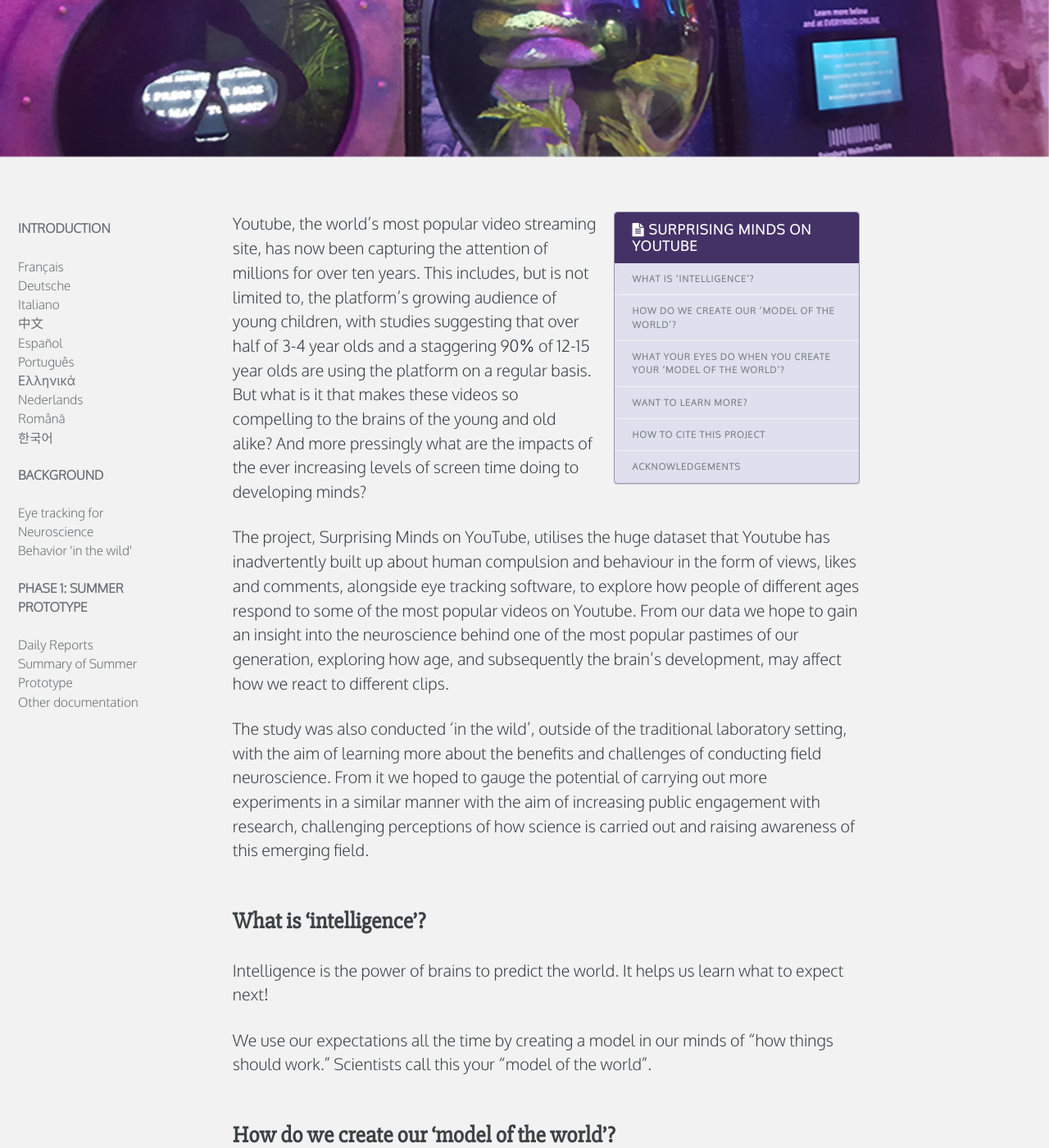
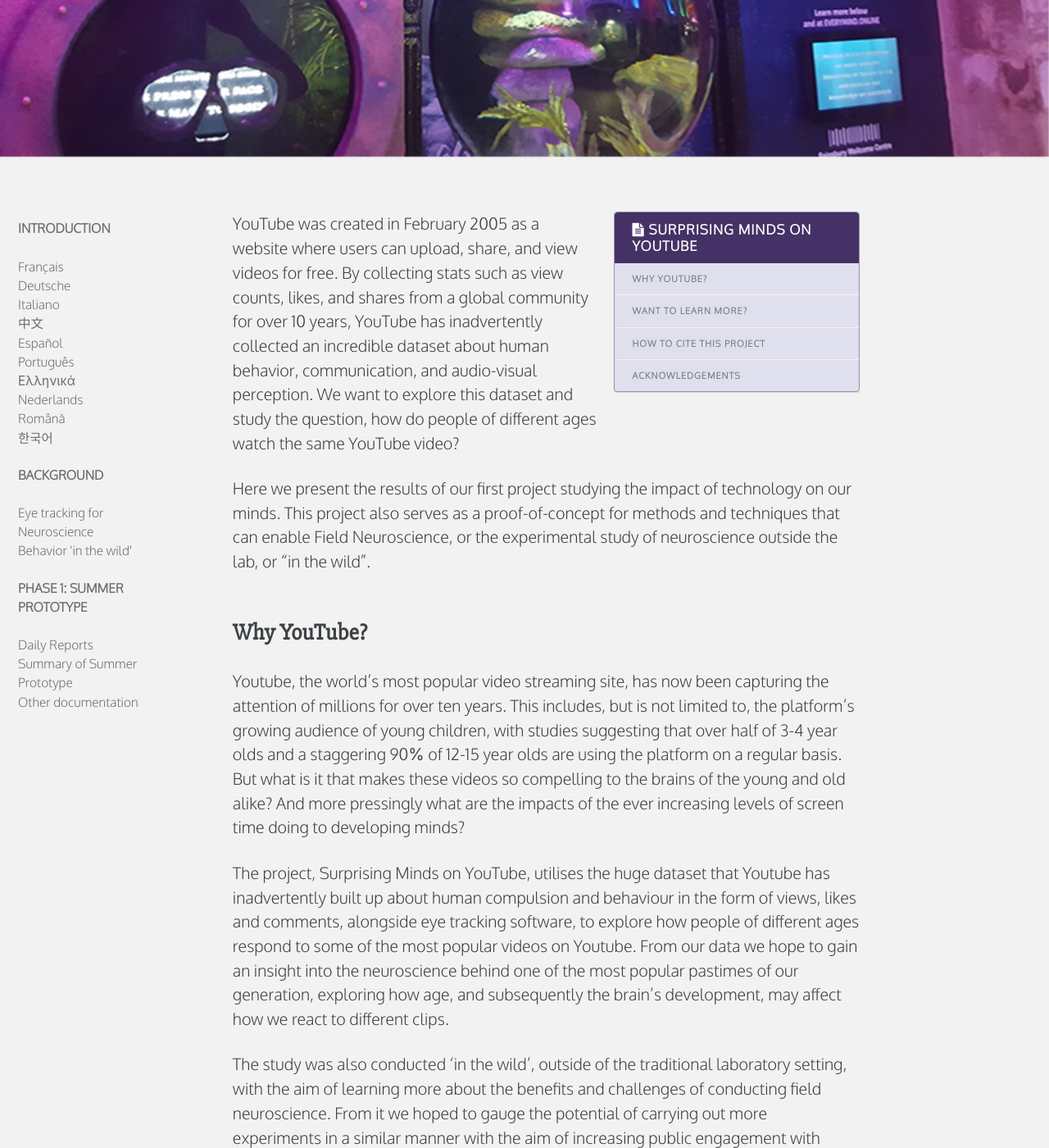
Before and after one commit to everymind/SurprisingMindsOnYoutube, a Jekyll site: the page built from index.md, in a window 1280 px wide and 1400 px high, scrolled down 628 px. Shown: the whole window at 82% size. Built offline with Jekyll 4.4.1, drawn with Linux system fonts in a browser that asks for light colours; some of the changed text lies outside the part shown.

Commit message:
Update index.md
new project description

```diff
--- a/index.md
+++ b/index.md
@@ -20,27 +20,17 @@
 
 {% include toc title="Surprising Minds on YouTube" %}
 
+YouTube was created in February 2005 as a website where users can upload, share, and view videos for free. By collecting stats such as view counts, likes, and shares from a global community for over 10 years, YouTube has inadvertently collected an incredible dataset about human behavior, communication, and audio-visual perception. We want to explore this dataset and study the question, how do people of different ages watch the same YouTube video?
+
+Here we present the results of our first project studying the impact of technology on our minds. This project also serves as a proof-of-concept for methods and techniques that can enable Field Neuroscience, or the experimental study of neuroscience outside the lab, or "in the wild".
+
+## Why YouTube?
+
 Youtube, the world’s most popular video streaming site, has now been capturing the attention of millions for over ten years. This includes, but is not limited to, the platform’s growing audience of young children, with studies suggesting that over half of 3-4 year olds and a staggering 90% of 12-15 year olds are using the platform on a regular basis. But what is it that makes these videos so compelling to the brains of the young and old alike? And more pressingly what are the impacts of the ever increasing levels of screen time doing to developing minds?
 
 The project, Surprising Minds on YouTube, utilises the huge dataset that Youtube has inadvertently built up about human compulsion and behaviour in the form of views, likes and comments, alongside eye tracking software, to explore how people of different ages respond to some of the most popular videos on Youtube. From our data we hope to gain an insight into the neuroscience behind one of the most popular pastimes of our generation, exploring how age, and subsequently the brain’s development, may affect how we react to different clips.
 
 The study was also conducted ‘in the wild’, outside of the traditional laboratory setting, with the aim of learning more about the benefits and challenges of conducting field neuroscience. From it we hoped to gauge the potential of carrying out more experiments in a similar manner with the aim of increasing public engagement with research, challenging perceptions of how science is carried out and raising awareness of this emerging field.
-
-## What is 'intelligence'?
-
-Intelligence is the power of brains to predict the world. It helps us learn what to expect next!
-
-We use our expectations all the time by creating a model in our minds of "how things should work." Scientists call this your "model of the world".
-
-## How do we create our 'model of the world'?
-
-We create our "model of the world" by collecting information about the world around us. While smells, sounds, tastes, feelings, and experiences are all part of our "model of the world", the primary input device of human brains is our eyes.
-
-## What your eyes do when you create your 'model of the world'?
-
-Looking is one of the first behaviours we develop as infants, long before we learn how to talk. But have you ever seen your own eyes up close, to see what they do when they collect information about the world around you?
-
-At the Surprising Minds exhibit, you can do exactly that! Come watch a 30-second video clip while we record your eyes up close. Then we'll replay the recording so that you can see what your eyes do when you watch movies, or look at the world!
 
 ## Want to learn more?
 
```
